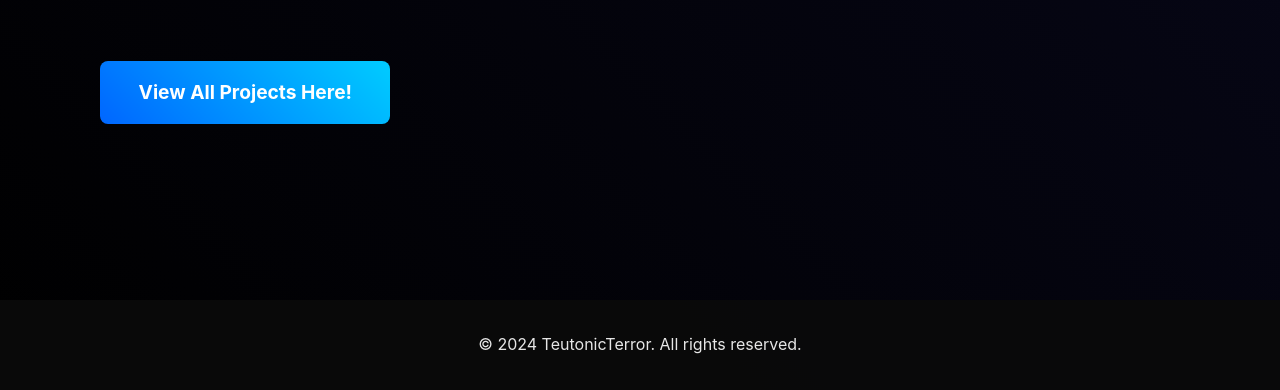
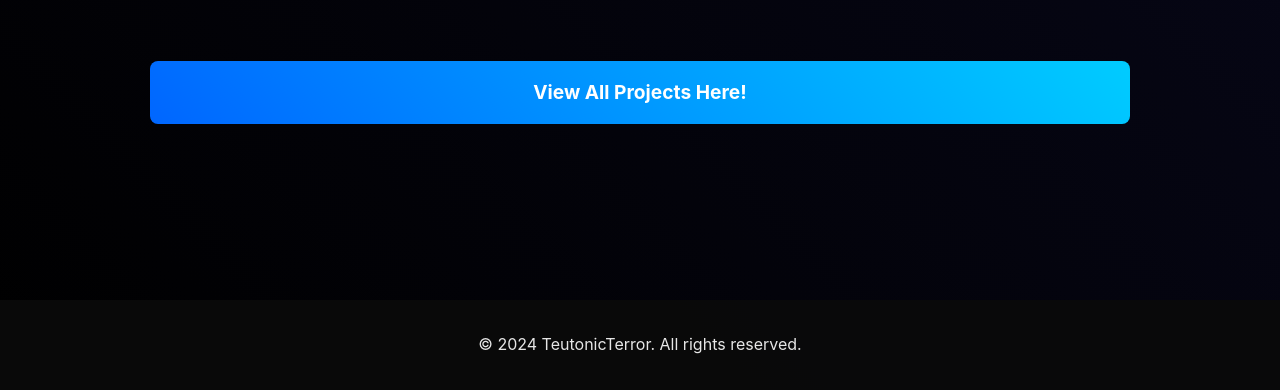
Before and after one commit to TeutonicTerrror/terrorport, a plain HTML site: page index.html in a window 1280 px wide. Shown: the part 1261-1651 px from the top of the page. Drawn offline with Linux system fonts and the light colour scheme.

Commit message:
Fixed View All Projects Button + Deployed All

```diff
--- a/css/main.css
+++ b/css/main.css
@@ -358,10 +358,11 @@ footer {
 
 .view-all-projects-button {
     display: block;
-    margin: 2rem auto; /* Centers the button horizontally */
-    width: 80%; /* Makes the button span 80% of the page width */
-    max-width: 1200px; /* Optional: Sets a maximum width for larger screens */
+    margin: 2rem auto;
+    width: 85%;
+    max-width: 1200px;
     padding: 1rem;
+    grid-column: 1 / -1;
     font-size: 1.2rem;
     font-weight: bold;
     text-align: center;
```
